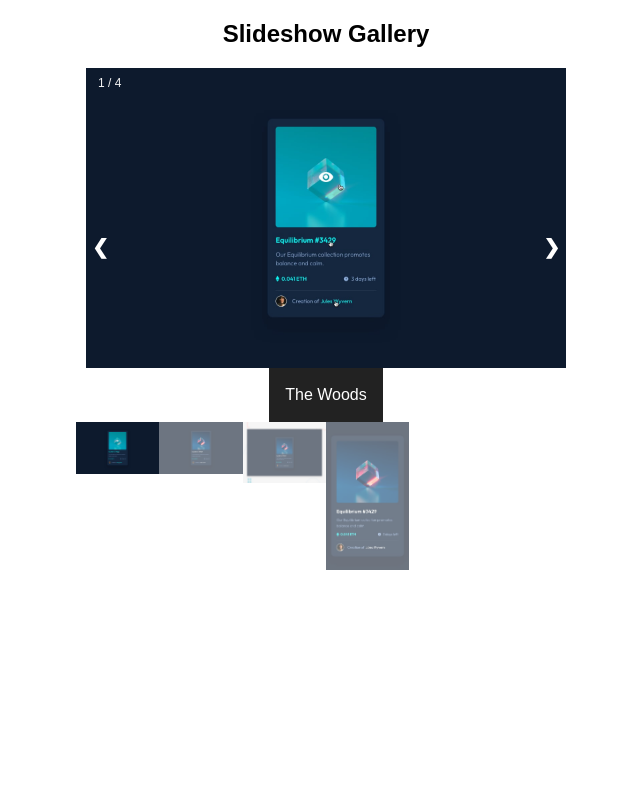
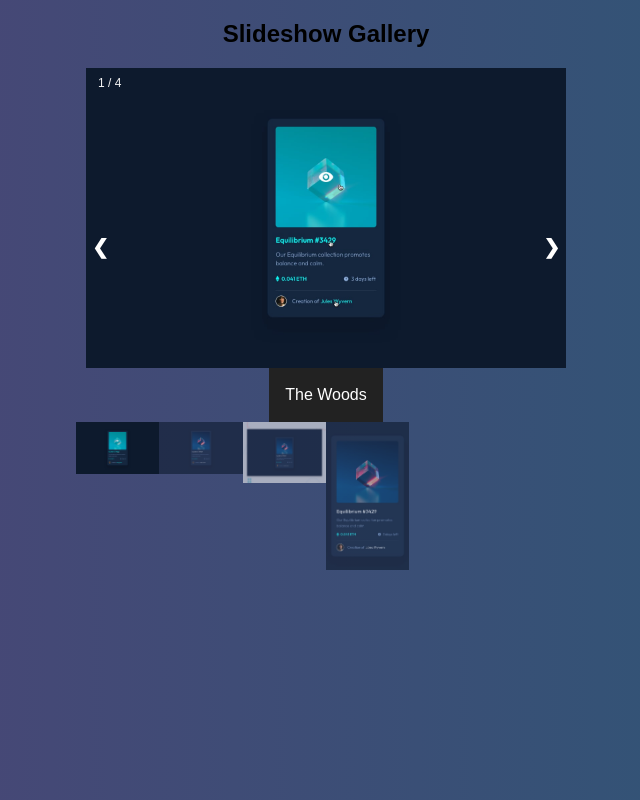
Before and after one commit to steeven-js/Test-gallerie-simple, a plain HTML site: page index.html in a window 1280 px wide. Shown: the whole page, without its empty margins (314-954 px from the left). Drawn offline with Linux system fonts and the light colour scheme.

Commit message:
first commit

```diff
--- a/css/gallerie-simple.css
+++ b/css/gallerie-simple.css
@@ -12,6 +12,10 @@ body {
     flex-direction: column;
 
     margin: 0;
+
+    background: #2b5876;  /* fallback for old browsers */
+    background: -webkit-linear-gradient(to right, #4e4376, #2b5876);  /* Chrome 10-25, Safari 5.1-6 */
+    background: linear-gradient(to right, #4e4376, #2b5876); /* W3C, IE 10+/ Edge, Firefox 16+, Chrome 26+, Opera 12+, Safari 7+ */
   }
 
 
```
